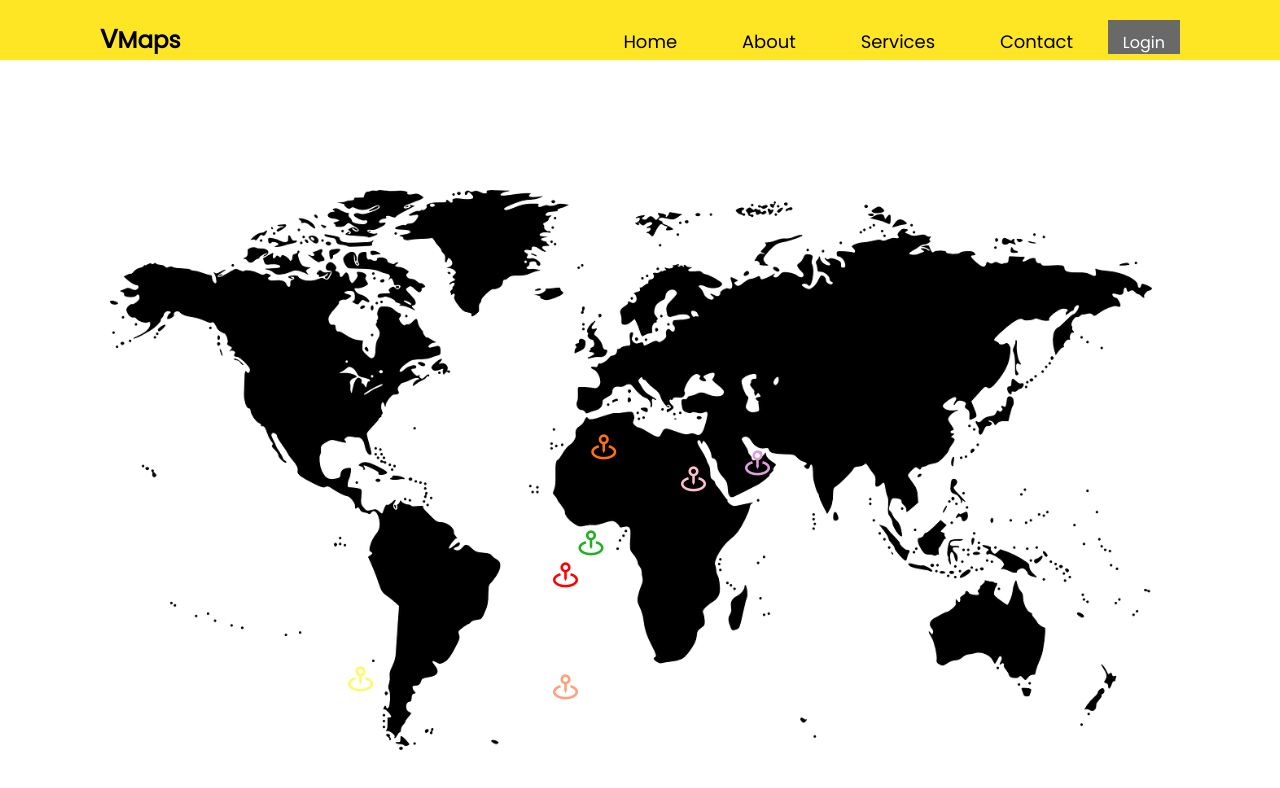
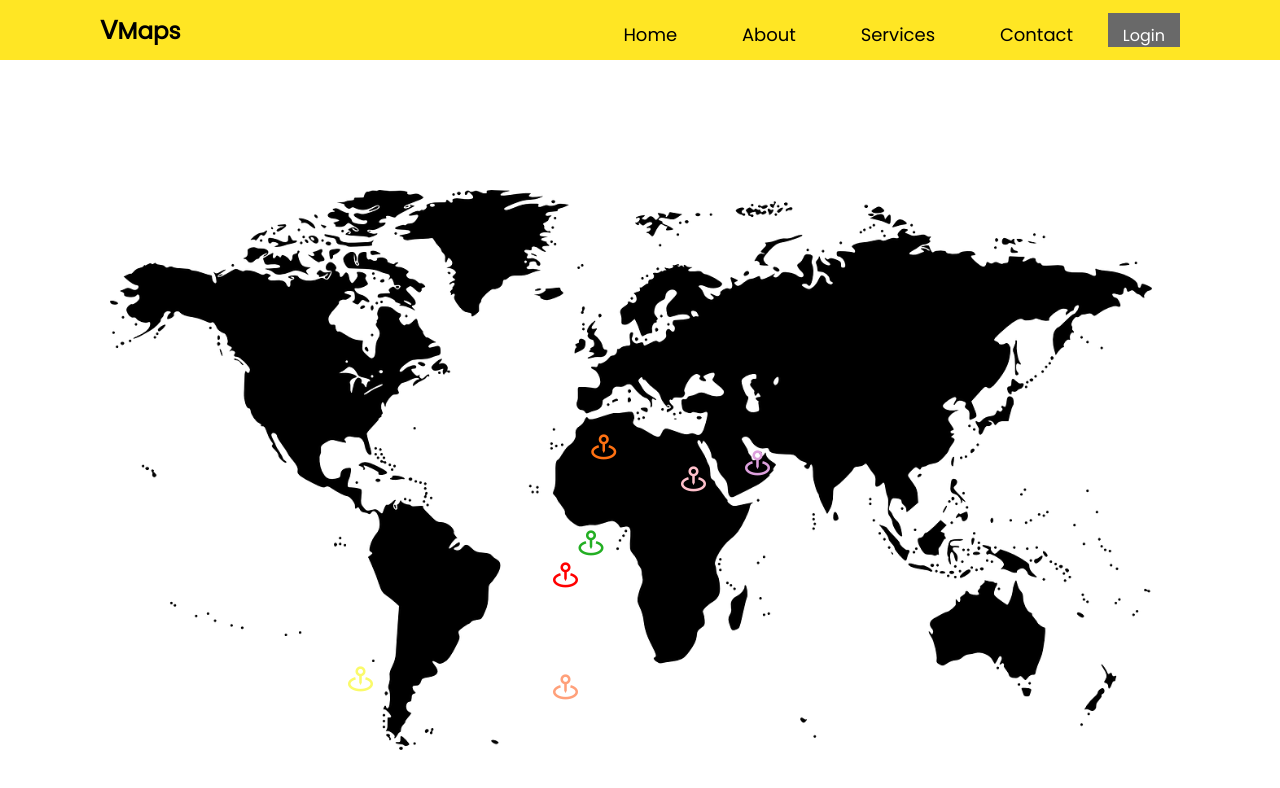
Before and after one commit to sixeyes198/VampsProject, a plain HTML site: page Services.html in a window 1280 px wide. Shown: the top 788 px of the page. Drawn offline with nearby package versions, Linux system fonts and the light colour scheme.

Commit message:
Style Update

```diff
--- a/Services.html
+++ b/Services.html
@@ -20,7 +20,9 @@
   </head>
   <body>
     <header>
-      <h2 href="#" id="logo"><span style="font-size: 26px">V</span>Maps</h2>
+      <h2 href="#" id="logo" style="align-self: center">
+        <span style="font-size: 26px">V</span>Maps
+      </h2>
       <nav id="navigation">
         <a a href="/index.html">Home</a>
         <a a href="#page1">About</a>
--- a/ServicesStyle.css
+++ b/ServicesStyle.css
@@ -16,6 +16,7 @@ header {
 
 #navigation {
   font-size: 18px;
+  align-self: center;
 }
 #logo {
   font-size: 23px;
--- a/style.css
+++ b/style.css
@@ -17,6 +17,7 @@ header {
 
 #navigation {
   font-size: 18px;
+  align-self: center;
 }
 
 #logo {
```
Also changed, not shown: index.html (+3 -1 lines).
